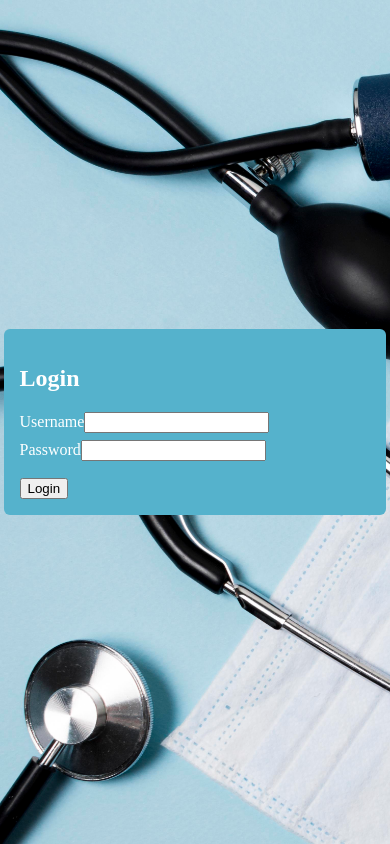
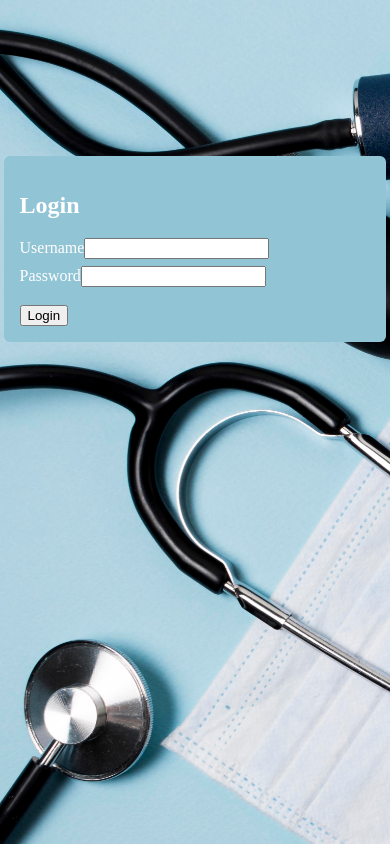
Before and after one commit to Fareed0001/Medical-records-system-01, a Next.js app: page / in a window 390 px wide. Built offline with nearby package versions, Linux system fonts and the light colour scheme.

Commit message:
login container mobile

```diff
--- a/src/styles/loginPage.module.css
+++ b/src/styles/loginPage.module.css
@@ -50,9 +50,12 @@
 @media screen and (max-width: 479px) {
   .loginPage {
     background-position: left;
+    align-items: flex-start;
   }
 
   .loginPageContainer {
     width: 90%;
+    margin: 40% auto 0;
+    background-color: #91c4d4;
   }
 }
```
